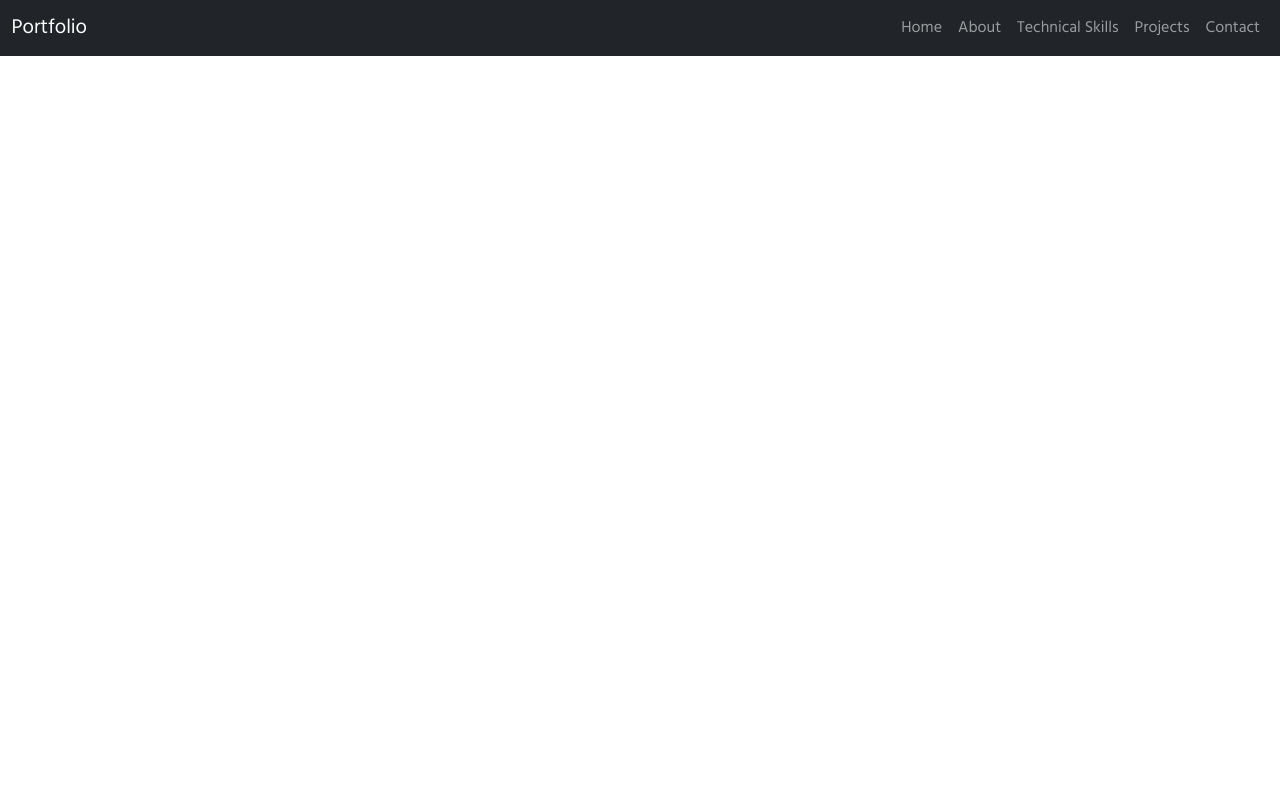
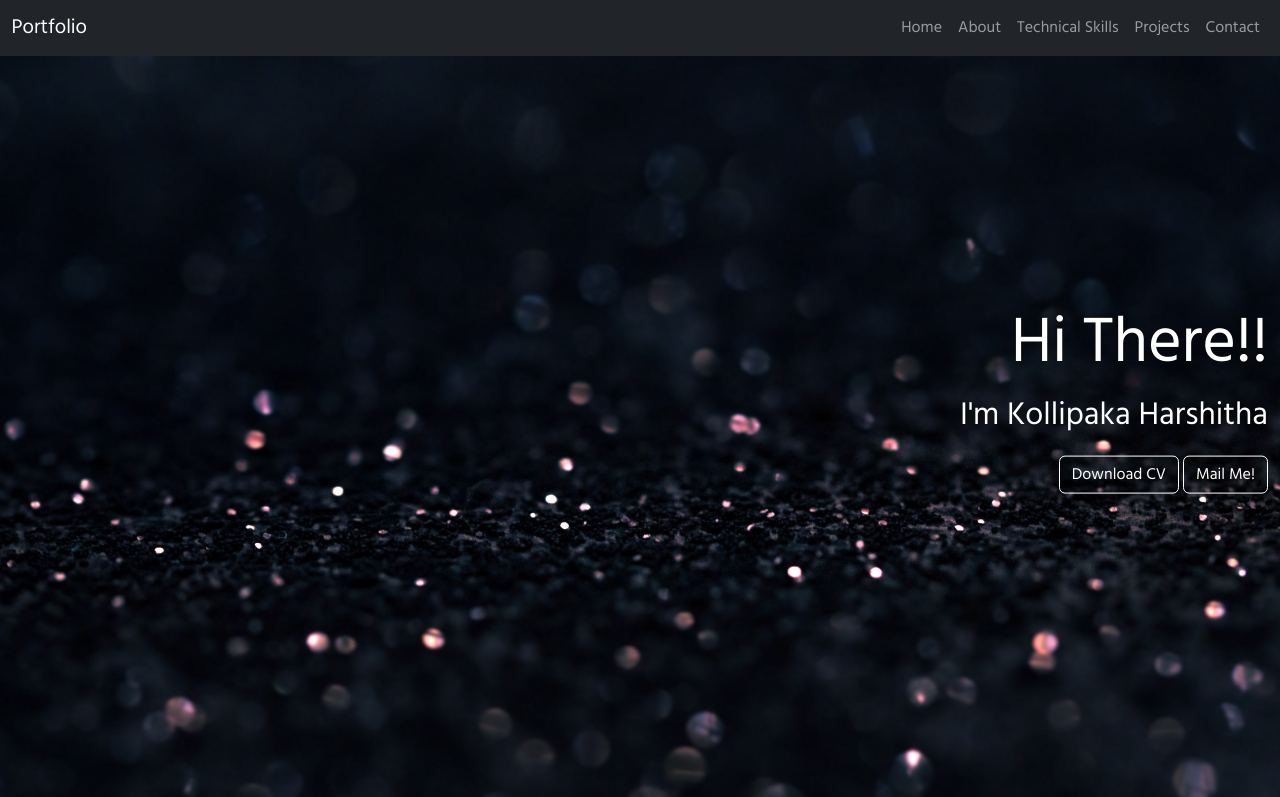
Before and after one commit to Harshi572/Portfolio, a plain HTML site: page index.html in a window 1280 px wide. Shown: the top 797 px of the page. Drawn offline with nearby package versions, Linux system fonts and the light colour scheme; the site is published under a folder, as on GitHub Pages, so addresses that start at the root find nothing.

Commit message:
Update style.css

```diff
--- a/style.css
+++ b/style.css
@@ -6,7 +6,7 @@
 
 .bannerBgImage{
     height: 100vh;
-    background: url("/background4.jpg");
+    background: url("background4.jpg");
     background-size: cover;
     position: relative;
 }
```
